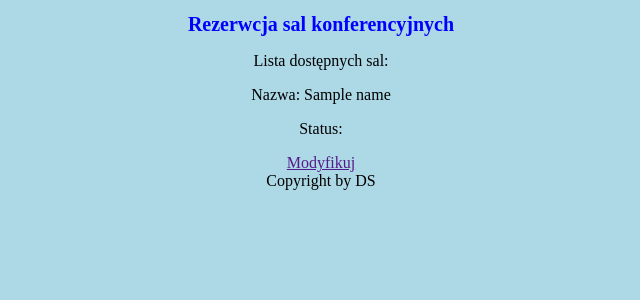
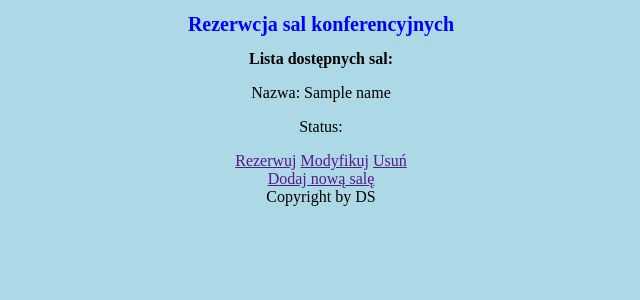
Before and after one commit to DorotaStaszczuk/Rezerwacja_sali_konferencyjnej, a Django app: template s_konf/s_konf_app/templates/conf_template.html in a window 1280 px wide. Shown: the top 300 px of the page, without its empty margins (319-959 px from the left). Run offline with Django 3.2, Linux system fonts and the light colour scheme; the template is opened without the code that fills it: most values are stand-ins (such as "Sample title", 1, 10 or a date in 2020).

Commit message:
minor edit

```diff
--- a/s_konf/s_konf_app/templates/conf_template.html
+++ b/s_konf/s_konf_app/templates/conf_template.html
@@ -2,10 +2,15 @@
 
 {% block content %}
 
-    <p>Lista dostępnych sal:</p>
+    <h2>Lista dostępnych sal:</h2>
     <p>Nazwa: {{name}}</p>
     <!-- <p>Pojemność: {{capacity}}</p>
     <p>Dostępność rzutnika: {{projector}}</p> -->
     <p>Status: </p>
+    <a href="">Rezerwuj</a>
     <a href="">Modyfikuj</a>
+    <a href="">Usuń</a>
+    <div>
+        <a href="">Dodaj nową salę</a>
+    </div>
 {% endblock %}}
```
